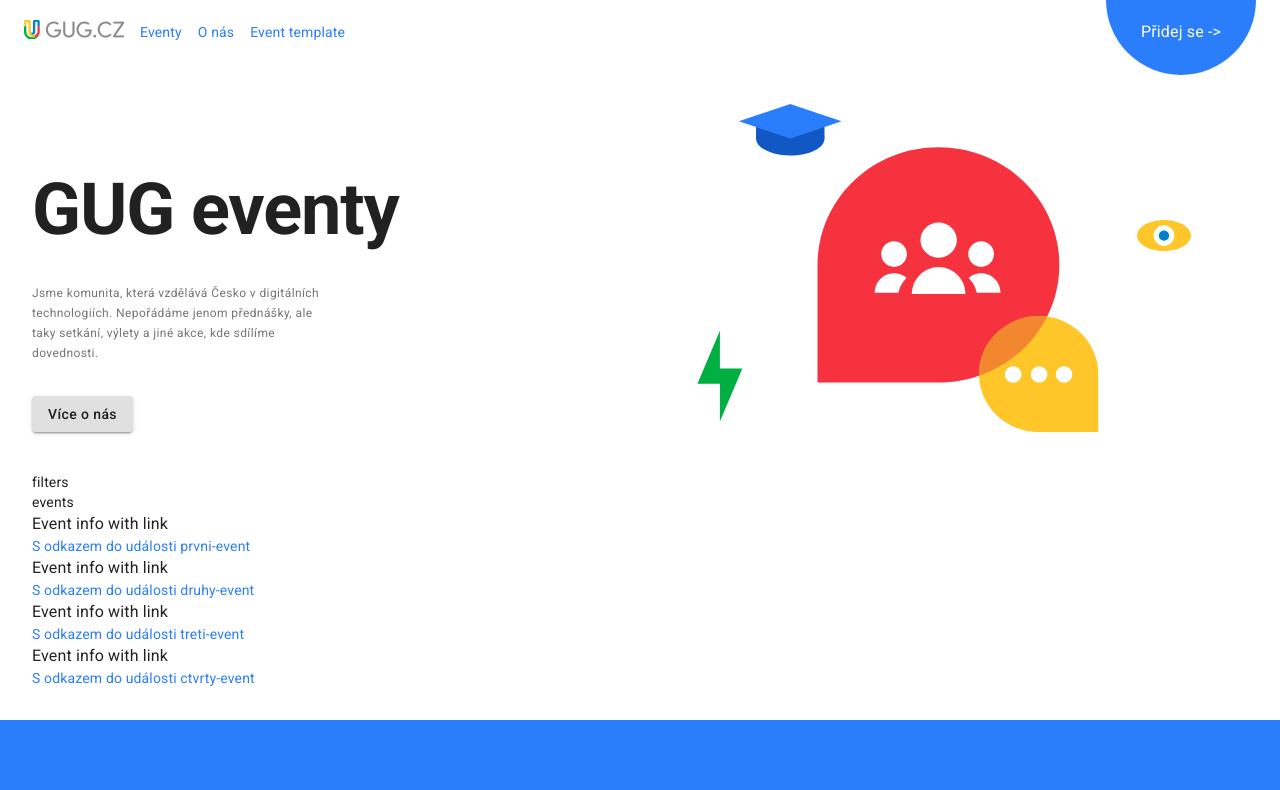
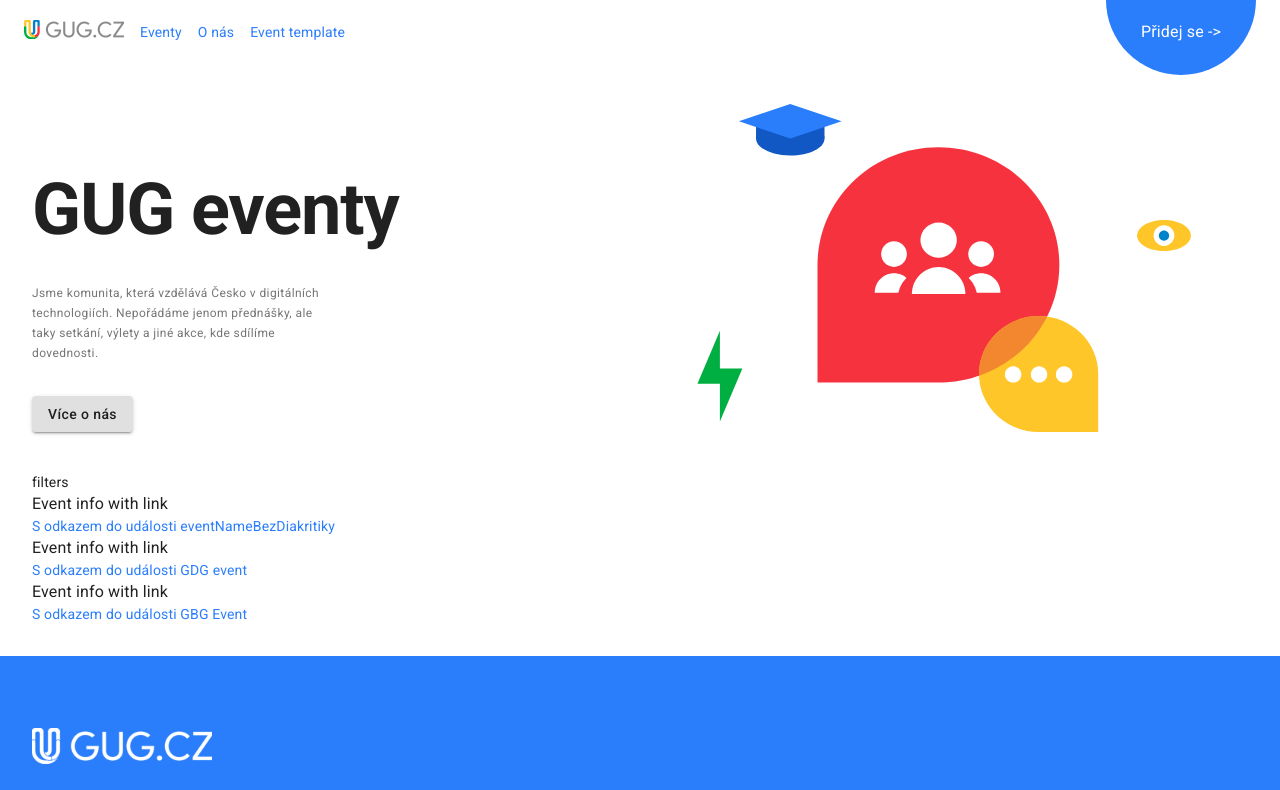
Before and after one commit to gugcz/web21-frontend, a Next.js app: page /events in a window 1280 px wide. Shown: the top 790 px of the page. Built offline with nearby package versions, Linux system fonts and the light colour scheme.

Commit message:
feat: prepare data #28

```diff
--- a/data/eventsData.js
+++ b/data/eventsData.js
@@ -2,6 +2,7 @@
   {
     chapterId: 'chapters/bladad', /// Bude abychom popr udrzovali events updated,
     chapterName: 'GDG Jihlava',
+    chapterCode: 'GDG', //enum: GBG, GDG, GXG, GEG, WMW, WTC, ...GTV?
     eventName: 'Event name s diákritikou',
     date: '',
     address: '',
@@ -12,6 +13,39 @@
     regLink: 'sfdsf',
     mdText: 'Hodně dlouhý text v **markdownu**',
     organizers: [{ id: '', image: '', name: '', link: '?' }],
+    eventId: 0,
+  },
+  {
+    chapterId: 'chapters/bladad', /// Bude abychom popr udrzovali events updated,
+    chapterName: 'GDG Jihlava',
+    chapterCode: 'GDG',
+    eventName: 'Event name s diákritikou',
+    date: '',
+    address: '',
+    slug: 'GDG event',
+    intro: 'Dlouhý text',
+    location: '',
+    image: 'path/to/image',
+    regLink: 'sfdsf',
+    mdText: 'Hodně dlouhý text v **markdownu**',
+    organizers: [{ id: '', image: '', name: '', link: '?' }],
+    eventId: 1,
+  },
+  {
+    chapterId: 'chapters/bladad', /// Bude abychom popr udrzovali events updated,
+    chapterName: 'GDG Jihlava',
+    chapterCode: 'GBG',
+    eventName: 'Event name s diákritikou',
+    date: '',
+    address: '',
+    slug: 'GBG Event',
+    intro: 'Dlouhý text',
+    location: '',
+    image: 'path/to/image',
+    regLink: 'sfdsf',
+    mdText: 'Hodně dlouhý text v **markdownu**',
+    organizers: [{ id: '', image: '', name: '', link: '?' }],
+    eventId: 2,
   },
 ];
 
--- a/pages/events.js
+++ b/pages/events.js
@@ -1,20 +1,46 @@
 import React from 'react';
 import Box from '@material-ui/core/Box';
+import PropTypes from 'prop-types';
 import EventBox from '../components/events/EventBox/EventBox';
 import EventsHeadline from '../components/events/EventsHeadline/EventsHeadline';
+import events from '../data/eventsData';
 
-export default function Events() {
+const Events = ({ events }) => {
   return (
     <Box m={4}>
       <EventsHeadline />
       <Box>filters</Box>
-      <Box>
-        events
-        <EventBox slug="prvni-event" />
-        <EventBox slug="druhy-event" />
-        <EventBox slug="treti-event" />
-        <EventBox slug="ctvrty-event" />
-      </Box>
+      <Box>{events && events.map((event) => <EventBox {...event} key={event.slug} />)}</Box>
     </Box>
   );
+};
+
+Events.propTypes = {
+  events: PropTypes.arrayOf(
+    PropTypes.shape({
+      stats: PropTypes.object,
+      chapterId: PropTypes.any,
+      chapterName: PropTypes.any,
+      eventName: PropTypes.any,
+      date: PropTypes.any,
+      address: PropTypes.any,
+      slug: PropTypes.any,
+      intro: PropTypes.any,
+      location: PropTypes.any,
+      image: PropTypes.any,
+      regLink: PropTypes.any,
+      mdText: PropTypes.any,
+      organizers: PropTypes.any,
+      eventId: PropTypes.any,
+      chapterCode: PropTypes.any,
+    })
+  ),
+};
+
+export async function getStaticProps() {
+  return {
+    props: { events: events },
+  };
 }
+
+export default Events;
```
